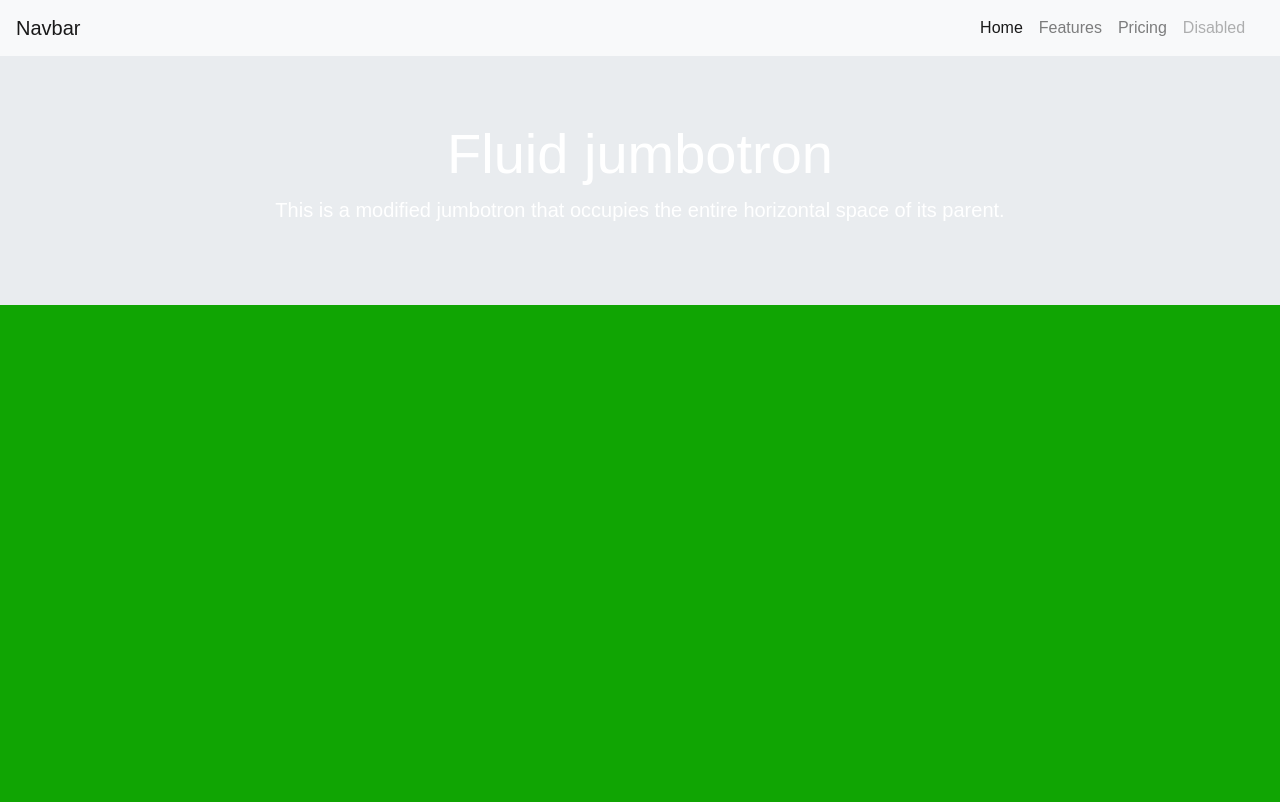
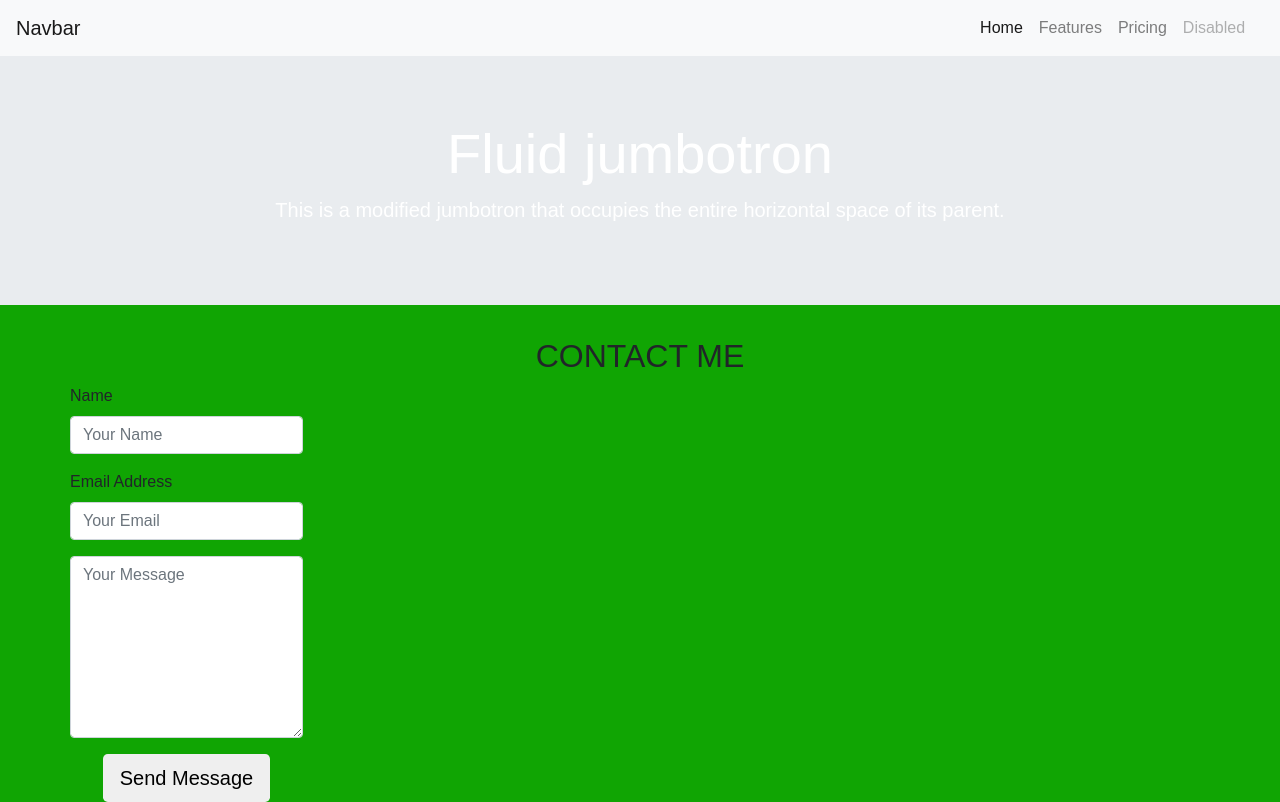
Before and after one commit to nahomkiflu/portfolio, a plain HTML site: page index.html in a window 1280 px wide. Drawn offline with nearby package versions, Linux system fonts and the light colour scheme.

Commit message:
finished

```diff
--- a/css/header.css
+++ b/css/header.css
@@ -1,6 +1,5 @@
 .jumbotron{
-    background: url
-    ('https://images.unsplash.com/photo-1477244075012-5cc28286e465?ixlib=rb-0.3.5&ixid=eyJhcHBfaWQiOjEyMDd9&s=76ae2034864198c0b4daf6117ba25e72&auto=format&fit=crop&w=500&q=60')
+    background: url('https://images.unsplash.com/photo-1477244075012-5cc28286e465?ixlib=rb-0.3.5&ixid=eyJhcHBfaWQiOjEyMDd9&s=76ae2034864198c0b4daf6117ba25e72&auto=format&fit=crop&w=500&q=60')
 
     non-repeat center;
     background-size: cover;
--- a/index.html
+++ b/index.html
@@ -41,6 +41,72 @@
                 </div>
               </div>
 
+              <!-- formspree-->
+
+              <section id="about"></section>
+   <section id="portfolio"></section>
+   <section id="contact">
+     <div class="container">
+       <h2 class="text-center text-uppercase">Contact Me</h2>
+       <div class="row">
+         <form action="https://formspree.io/nahomboy3@gmail.com" method="POST">
+         <div class="control-group">
+             <div class="form-group">
+               <label>Name</label>
+               <input
+                 type="text"
+                 class="form-control"
+                 placeholder="Your Name"
+                 id="name"
+                 required
+                 data-validation-required-message="Please enter your name"
+                 name="name"
+                 >
+               <p class="help-block text-danger"></p>
+             </div>
+           </div>
+           <div class="control-group">
+             <div class="form-group">
+               <label>Email Address</label>
+               <input
+                 type="email"
+                 class="form-control"
+                 placeholder="Your Email"
+                 id="email"
+                 required
+                 data-validation-required-message="Please enter your email"
+                 name="_replyto"
+               >
+               <p class="help-block text-danger"></p>
+             </div>
+           </div>
+           <div class="control-group">
+             <div class="form-group">
+               <textarea
+                 class="form-control"
+                 rows="7"
+                 placeholder="Your Message"
+                 id="message"
+                 required
+                 data-validation-required-message="Please leave a message"
+                 name="message"
+               ></textarea>
+               <p class="help-block text-danger"></p>
+</div>
+           </div>
+           <div class="text-center">
+             <div id="success"></div>
+             <button type="submit" class="btn btn-lg btn-black">
+               <i class="fa fa-paper-plane-o" aria-hidden="true"></i>
+               Send Message
+             </button>
+           </div>
+         </form>
+       </div>
+     </div>
+   </section>
+   <footer></footer>
+
 
 
 
```
